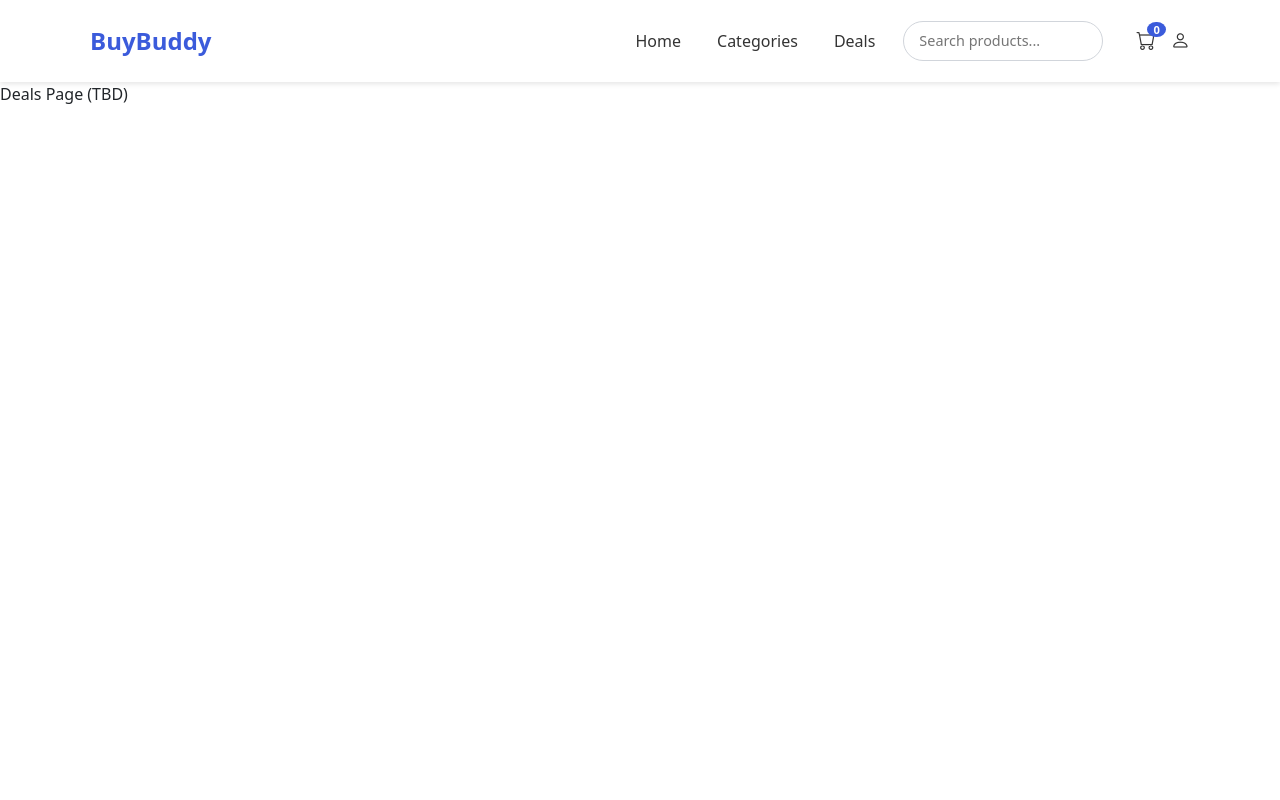
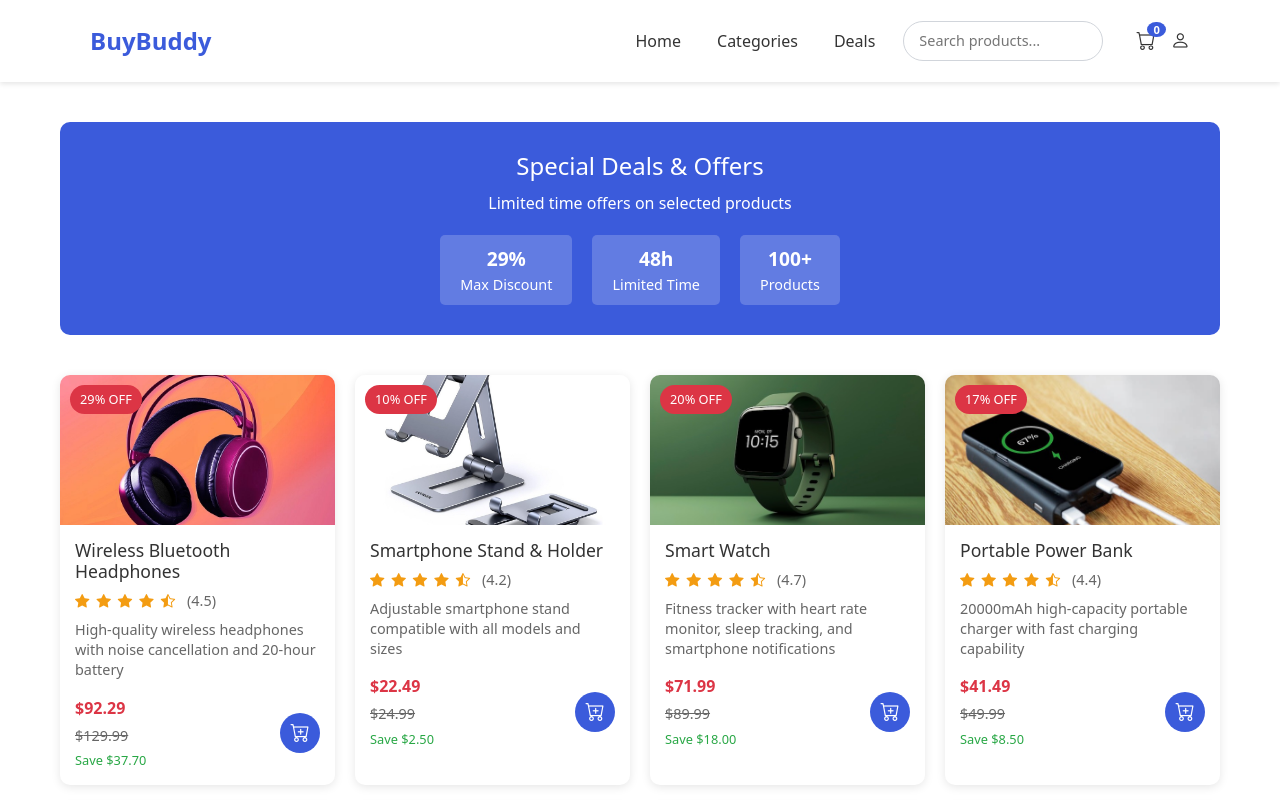
Before and after one commit to Nadeesh-Malaka/BuyBuddy-Shopping-Site, a React (Create React App) app: page /deals in a window 1280 px wide. Shown: the top 800 px of the page. Built offline with nearby package versions, Linux system fonts and the light colour scheme.

Commit message:
Add Deals page with product discounts, styling, and integration; implement DealsProductCard component

```diff
--- a/src/App.js
+++ b/src/App.js
@@ -6,7 +6,8 @@ import CartPage from './Pages/Cart/CartPage';
 import CheckoutPage from './Pages/Checkout/CheckoutPage';
 import OrderConfirmationPage from './Pages/OrderConfirmation/OrderConfirmationPage';
 import ProductDetailPage from './Pages/ProductDetail/ProductDetailPage';
-import CategoriesPage from './Pages/Categories/CategoriesPage'; // Import CategoriesPage
+import CategoriesPage from './Pages/Categories/CategoriesPage';
+import DealsPage from './Pages/Deals/DealsPage'; // Import DealsPage
 import { CartProvider } from './context/CartContext';
 
 function App() {
@@ -22,8 +23,8 @@ function App() {
               <Route path="/checkout" element={<CheckoutPage />} />
               <Route path="/order-confirmation" element={<OrderConfirmationPage />} />
               <Route path="/product/:id" element={<ProductDetailPage />} />
-              <Route path="/categories" element={<CategoriesPage />} /> {/* Update to use CategoriesPage */}
-              <Route path="/deals" element={<div>Deals Page (TBD)</div>} />
+              <Route path="/categories" element={<CategoriesPage />} />
+              <Route path="/deals" element={<DealsPage />} />
             </Routes>
           </main>
         </div>
--- /dev/null
+++ b/src/Components/Deals/Deals.css
@@ -0,0 +1,65 @@
+/* src/Components/Deals/Deals.css */
+.deals {
+    max-width: 1200px;
+    margin: 20px auto;
+    padding: 20px;
+  }
+
+  .deals-header {
+    background-color: #3b5bdb;
+    color: white;
+    text-align: center;
+    padding: 30px;
+    border-radius: 10px;
+    margin-bottom: 40px;
+  }
+
+  .deals-header h2 {
+    font-size: 1.5rem;
+    margin-bottom: 10px;
+  }
+
+  .deals-header p {
+    font-size: 1rem;
+    margin-bottom: 20px;
+  }
+
+  .deals-stats {
+    display: flex;
+    justify-content: center;
+    gap: 20px;
+  }
+
+  .stat {
+    background-color: rgba(255, 255, 255, 0.2);
+    padding: 10px 20px;
+    border-radius: 5px;
+  }
+
+  .stat span {
+    font-size: 1.2rem;
+    font-weight: bold;
+  }
+
+  .stat p {
+    font-size: 0.9rem;
+    margin: 0;
+  }
+
+  .deals-products {
+    display: grid;
+    grid-template-columns: repeat(auto-fit, minmax(250px, 1fr));
+    gap: 20px;
+    justify-items: center;
+  }
+
+  @media (max-width: 767px) {
+    .deals-products {
+      grid-template-columns: 1fr;
+    }
+
+    .deals-stats {
+      flex-direction: column;
+      gap: 10px;
+    }
+  }
--- /dev/null
+++ b/src/Components/Deals/Deals.js
@@ -0,0 +1,64 @@
+// src/Components/Deals/Deals.js
+import React from 'react';
+import { useCart } from '../../context/CartContext';
+import { mockProducts } from '../../data/products';
+import DealsProductCard from '../DealsProductCard/DealsProductCard';
+import './Deals.css';
+
+function Deals() {
+  const { addToCart } = useCart();
+
+  // Calculate max discount for the stats section
+  const maxDiscount = Math.max(...mockProducts.map(p => p.discountPercentage || 0));
+
+  // Prepare products with discount data
+  const dealsProducts = mockProducts.map(product => {
+    const originalPrice = product.originalPrice;
+    const discountPercentage = product.discountPercentage || 0;
+    const discountAmount = (discountPercentage / 100) * originalPrice;
+    const discountedPrice = originalPrice - discountAmount;
+    const savings = discountAmount;
+
+    return {
+      ...product,
+      originalPrice,
+      discountedPrice,
+      discountPercentage,
+      savings,
+    };
+  });
+
+  return (
+    <section className="deals">
+      <div className="deals-header">
+        <h2>Special Deals & Offers</h2>
+        <p>Limited time offers on selected products</p>
+        <div className="deals-stats">
+          <div className="stat">
+            <span>{maxDiscount}%</span>
+            <p>Max Discount</p>
+          </div>
+          <div className="stat">
+            <span>48h</span>
+            <p>Limited Time</p>
+          </div>
+          <div className="stat">
+            <span>100+</span>
+            <p>Products</p>
+          </div>
+        </div>
+      </div>
+      <div className="deals-products">
+        {dealsProducts.map(product => (
+          <DealsProductCard
+            key={product.id}
+            product={product}
+            addToCart={addToCart}
+          />
+        ))}
+      </div>
+    </section>
+  );
+}
+
+export default Deals;
--- /dev/null
+++ b/src/Components/DealsProductCard/DealsProductCard.css
@@ -0,0 +1,158 @@
+/* src/Components/DealsProductCard/DealsProductCard.css */
+.deals-product-card {
+    position: relative;
+    background-color: #fff;
+    border-radius: 10px;
+    box-shadow: 0 2px 10px rgba(0, 0, 0, 0.1);
+    overflow: hidden;
+    transition: transform 0.2s ease;
+    width: 100%;
+    max-width: 300px;
+}
+
+.deals-product-card:hover {
+    transform: translateY(-5px);
+}
+
+.discount-badge {
+    position: absolute;
+    top: 10px;
+    left: 10px;
+    background-color: #dc3545;
+    color: white;
+    font-size: 0.8rem;
+    padding: 5px 10px;
+    border-radius: 15px;
+}
+
+.product-image {
+    width: 100%;
+    height: 150px;
+    object-fit: cover;
+    display: block;
+}
+
+.product-info {
+    padding: 15px;
+}
+
+.product-info h5 {
+    font-size: 1.1rem;
+    margin: 0 0 8px;
+    color: #333;
+}
+
+.product-name {
+    text-decoration: none;
+    color: inherit;
+}
+
+.product-name:hover h5 {
+    color: #3b5bdb;
+}
+
+.product-rating {
+    display: flex;
+    align-items: center;
+    margin-bottom: 8px;
+}
+
+.product-rating i {
+    color: #f39c12;
+    font-size: 0.9rem;
+    margin-right: 2px;
+}
+
+.product-rating span {
+    font-size: 0.9rem;
+    color: #666;
+    margin-left: 5px;
+}
+
+.product-description {
+    font-size: 0.9rem;
+    color: #666;
+    margin-bottom: 10px;
+    line-height: 1.4;
+}
+
+.product-add-to-cart {
+    display: flex;
+    justify-content: space-between;
+    align-items: center;
+}
+
+.price-section {
+    display: flex;
+    flex-direction: column;
+}
+
+.product-price {
+    font-size: 1rem;
+    font-weight: bold;
+    color: #333;
+    margin-bottom: 5px;
+}
+
+.product-price.discounted {
+    color: #dc3545;
+}
+
+.original-price {
+    font-size: 0.9rem;
+    color: #666;
+    text-decoration: line-through;
+    margin-bottom: 5px;
+}
+
+.savings {
+    font-size: 0.8rem;
+    color: #28a745;
+}
+
+.add-to-cart-wrapper {
+    position: relative;
+    display: flex;
+    flex-direction: column;
+    align-items: center;
+}
+
+.product-add-to-cart button {
+    background-color: #3b5bdb;
+    color: white;
+    border: none;
+    border-radius: 50%;
+    width: 40px;
+    height: 40px;
+    display: flex;
+    align-items: center;
+    justify-content: center;
+    cursor: pointer;
+    transition: background-color 0.3s ease;
+}
+
+.product-add-to-cart button:hover {
+    background-color: #2a4bb5;
+}
+
+.product-add-to-cart button i {
+    font-size: 1.2rem;
+}
+
+.success-message {
+    position: absolute;
+    top: 45px;
+    background-color: #28a745;
+    color: white;
+    font-size: 0.8rem;
+    padding: 2px 8px;
+    border-radius: 3px;
+    white-space: nowrap;
+}
+
+@media (max-width: 767px) {
+    .deals-product-card {
+        margin: 0 auto;
+        max-width: 300px;
+    }
+}
--- /dev/null
+++ b/src/Components/DealsProductCard/DealsProductCard.js
@@ -0,0 +1,77 @@
+// src/Components/DealsProductCard/DealsProductCard.js
+import React, { useState } from 'react';
+import { Link } from 'react-router-dom';
+import 'bootstrap/dist/css/bootstrap.min.css';
+import './DealsProductCard.css';
+
+function DealsProductCard({ product, addToCart }) {
+  const [isAdded, setIsAdded] = useState(false);
+
+  const renderStars = (rating) => {
+    const stars = [];
+    const fullStars = Math.floor(rating);
+    const hasHalfStar = rating % 1 !== 0;
+
+    for (let i = 0; i < fullStars; i++) {
+      stars.push(<i key={`full-${i}`} className="bi bi-star-fill"></i>);
+    }
+    if (hasHalfStar && stars.length < 5) {
+      stars.push(<i key="half" className="bi bi-star-half"></i>);
+    }
+    while (stars.length < 5) {
+      stars.push(<i key={`empty-${stars.length}`} className="bi bi-star"></i>);
+    }
+    return stars;
+  };
+
+  const handleAddToCart = () => {
+    // Add the product with its original price to the cart
+    addToCart({ ...product, price: product.originalPrice }); // Use original price
+    setIsAdded(true);
+    setTimeout(() => setIsAdded(false), 1000);
+  };
+
+  // Use the discount data passed from the Deals component
+  const { originalPrice, discountedPrice, discountPercentage, savings } = product;
+  const hasDiscount = discountPercentage && discountPercentage > 0;
+
+  return (
+    <div className="deals-product-card">
+      {hasDiscount && (
+        <span className="discount-badge">{discountPercentage}% OFF</span>
+      )}
+      <img src={product.image} alt={product.name} className="product-image" />
+      <div className="product-info">
+        <Link to={`/product/${product.id}`} className="product-name">
+          <h5>{product.name}</h5>
+        </Link>
+        <div className="product-rating">
+          {renderStars(product.rating)}
+          <span>({product.rating})</span>
+        </div>
+        <p className="product-description">{product.description}</p>
+        <div className="product-add-to-cart">
+          <div className="price-section">
+            {hasDiscount ? (
+              <>
+                <span className="product-price discounted">${discountedPrice.toFixed(2)}</span>
+                <span className="original-price">${originalPrice.toFixed(2)}</span>
+                <span className="savings">Save ${savings.toFixed(2)}</span>
+              </>
+            ) : (
+              <span className="product-price">${originalPrice.toFixed(2)}</span>
+            )}
+          </div>
+          <div className="add-to-cart-wrapper">
+            <button onClick={handleAddToCart}>
+              <i className="bi bi-cart-plus"></i>
+            </button>
+            {isAdded && <span className="success-message">Added to Cart!</span>}
+          </div>
+        </div>
+      </div>
+    </div>
+  );
+}
+
+export default DealsProductCard;
--- a/src/Components/ProductCard/ProductCard.css
+++ b/src/Components/ProductCard/ProductCard.css
@@ -15,7 +15,7 @@
 
 .product-image {
   width: 100%;
-  height: 150px; /* Fixed height for all images */
+  height: 180px; /* Fixed height for all images */
   object-fit: cover; /* Ensure images scale properly */
   display: block; /* Prevent any inline spacing issues */
 }
@@ -109,6 +109,7 @@
 .success-message {
   position: absolute;
   top: 45px;
+  margin-left: -150px;
   background-color: #28a745;
   color: white;
   font-size: 0.8rem;
--- /dev/null
+++ b/src/Pages/Deals/DealsPage.js
@@ -0,0 +1,15 @@
+// src/Pages/Deals/DealsPage.js
+import React from 'react';
+import Deals from '../../Components/Deals/Deals';
+import Footer from '../../Components/Footer/Footer';
+
+function DealsPage() {
+  return (
+    <div className="deals-page">
+      <Deals />
+      <Footer />
+    </div>
+  );
+}
+
+export default DealsPage;
--- a/src/data/products.js
+++ b/src/data/products.js
@@ -1,11 +1,11 @@
 // src/data/products.js
 export const mockProducts = [
-  { id: 1, category:"Accessories" , reviews:55 , stock:25 , name: "Wireless Bluetooth Headphones", description: "High-quality wireless headphones with noise cancellation and 20-hour battery", price: 129.99, rating: 4.5, image: require('../assets/headphones.jpg') },
-  { id: 2, category:"Electronics" , reviews:22 , stock:25 , name: "Smartphone Stand & Holder", description: "Adjustable smartphone stand compatible with all models and sizes", price: 24.99, rating: 4.2, image: require('../assets/phone-stand.jpg') },
-  { id: 3, category:"Electronics" , reviews:74 , stock:25 , name: "Smart Watch", description: "Fitness tracker with heart rate monitor, sleep tracking, and smartphone notifications", price: 89.99, rating: 4.7, image: require('../assets/smartwatch.jpg') },
-  { id: 4, category:"Electronics" , reviews:544 , stock:25 , name: "Portable Power Bank", description: "20000mAh high-capacity portable charger with fast charging capability", price: 49.99, rating: 4.4, image: require('../assets/powerbank.jpg') },
-  { id: 5, category:"Accessories" , reviews:584 , stock:25 , name: "Laptop Backpack", description: "Water-resistant backpack with padded compartments for laptops up to 15.6 inches", price: 59.99, rating: 4.3, image: require('../assets/backpack.jpg') },
-  { id: 6, category:"Electronics" , reviews:74 , stock:25 , name: "Wireless Mouse", description: "Ergonomic wireless mouse with adjustable DPI and silent clicking", price: 34.99, rating: 4.1, image: require('../assets/mouse.jpg') },
-  { id: 7, category:"Home" , reviews:64 , stock:25 , name: "Smart LED Desk Lamp", description: "Adjustable brightness and colors with touch controls and USB charging port", price: 45.99, rating: 4.6, image: require('../assets/lamp.jpg') },
-  { id: 8, category:"Electronics" , reviews:14 , stock:25 , name: "Wireless Charging Pad", description: "Fast wireless charger compatible with all Qi-enabled devices", price: 29.99, rating: 4.3, image: require('../assets/charging-pad.jpg') },
+  { id: 1, category: "Accessories", reviews: 55, stock: 25, name: "Wireless Bluetooth Headphones", description: "High-quality wireless headphones with noise cancellation and 20-hour battery", price: 129.99, originalPrice: 129.99, rating: 4.5, image: require('../assets/headphones.jpg'), discountPercentage: 29 },
+  { id: 2, category: "Electronics", reviews: 22, stock: 25, name: "Smartphone Stand & Holder", description: "Adjustable smartphone stand compatible with all models and sizes", price: 24.99, originalPrice: 24.99, rating: 4.2, image: require('../assets/phone-stand.jpg'), discountPercentage: 10 },
+  { id: 3, category: "Electronics", reviews: 74, stock: 25, name: "Smart Watch", description: "Fitness tracker with heart rate monitor, sleep tracking, and smartphone notifications", price: 89.99, originalPrice: 89.99, rating: 4.7, image: require('../assets/smartwatch.jpg'), discountPercentage: 20 },
+  { id: 4, category: "Electronics", reviews: 544, stock: 25, name: "Portable Power Bank", description: "20000mAh high-capacity portable charger with fast charging capability", price: 49.99, originalPrice: 49.99, rating: 4.4, image: require('../assets/powerbank.jpg'), discountPercentage: 17 },
+  { id: 5, category: "Accessories", reviews: 584, stock: 25, name: "Laptop Backpack", description: "Water-resistant backpack with padded compartments for laptops up to 15.6 inches", price: 59.99, originalPrice: 59.99, rating: 4.3, image: require('../assets/backpack.jpg'), discountPercentage: 11 },
+  { id: 6, category: "Electronics", reviews: 74, stock: 25, name: "Wireless Mouse", description: "Ergonomic wireless mouse with adjustable DPI and silent clicking", price: 34.99, originalPrice: 34.99, rating: 4.1, image: require('../assets/mouse.jpg'), discountPercentage: 29 },
+  { id: 7, category: "Home", reviews: 64, stock: 25, name: "Smart LED Desk Lamp", description: "Adjustable brightness and colors with touch controls and USB charging port", price: 45.99, originalPrice: 45.99, rating: 4.6, image: require('../assets/lamp.jpg'), discountPercentage: 13 },
+  { id: 8, category: "Electronics", reviews: 14, stock: 25, name: "Wireless Charging Pad", description: "Fast wireless charger compatible with all Qi-enabled devices", price: 29.99, originalPrice: 29.99, rating: 4.3, image: require('../assets/charging-pad.jpg'), discountPercentage: 13 },
 ];
```
